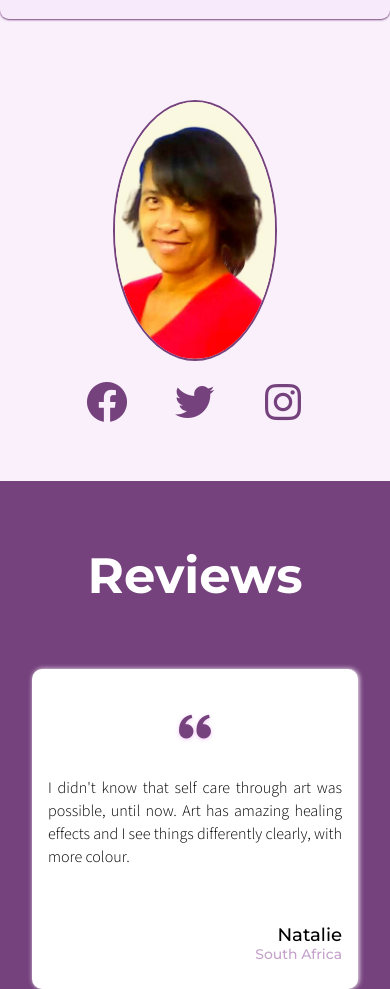
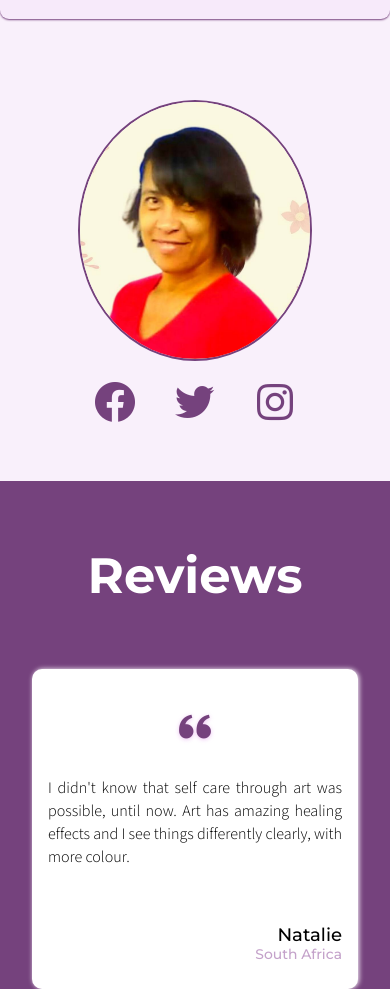
Before and after one commit to CJWALT/Shara-ROSE, a plain HTML site: page index.html in a window 390 px wide. Shown: the part 3015-4004 px from the top of the page. Drawn offline with nearby package versions, Linux system fonts and the light colour scheme.

Commit message:
Update style.css

```diff
--- a/css/style.css
+++ b/css/style.css
@@ -984,13 +984,13 @@ small.footer-copy{
 
     .wrap-us .aboutus-img img.founder{
         border-radius: 50%;
-        height:17rem;
-        max-width:42%;
+        height:20rem;
+        max-width:60%;
         align-self: center;
 
     }
     .wrap-us .aboutus-img .icons{
-        gap:2.5rem;
+        row-gap:4rem;
     }
 
     .wrap-us .aboutus-content hr.about-bar{
@@ -1054,7 +1054,7 @@ small.footer-copy{
         float:none;
     }
     .footer-wrap .contact-us .contact-us-links{
-        gap:1.3rem;
+        row-gap:3rem;
     }
 }
 
```
